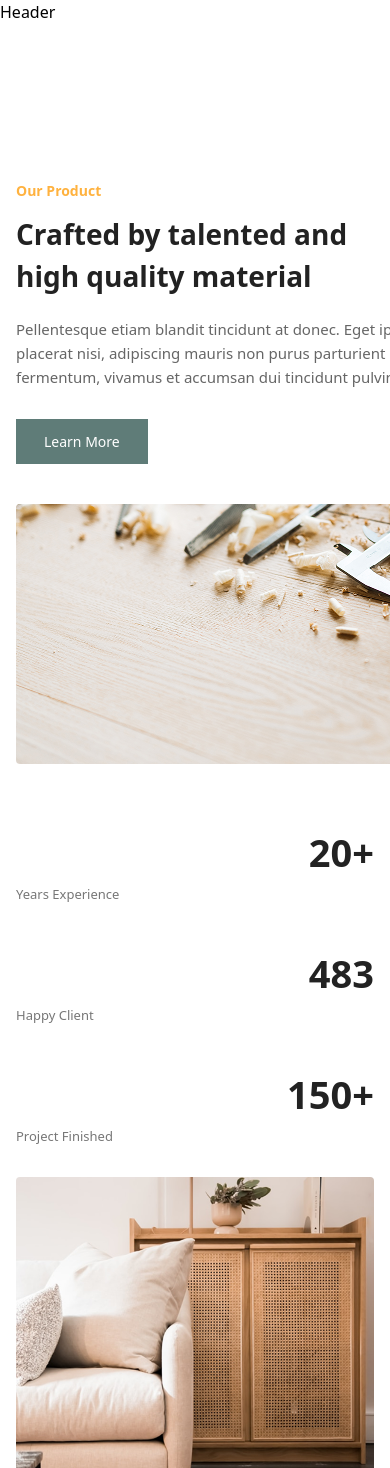
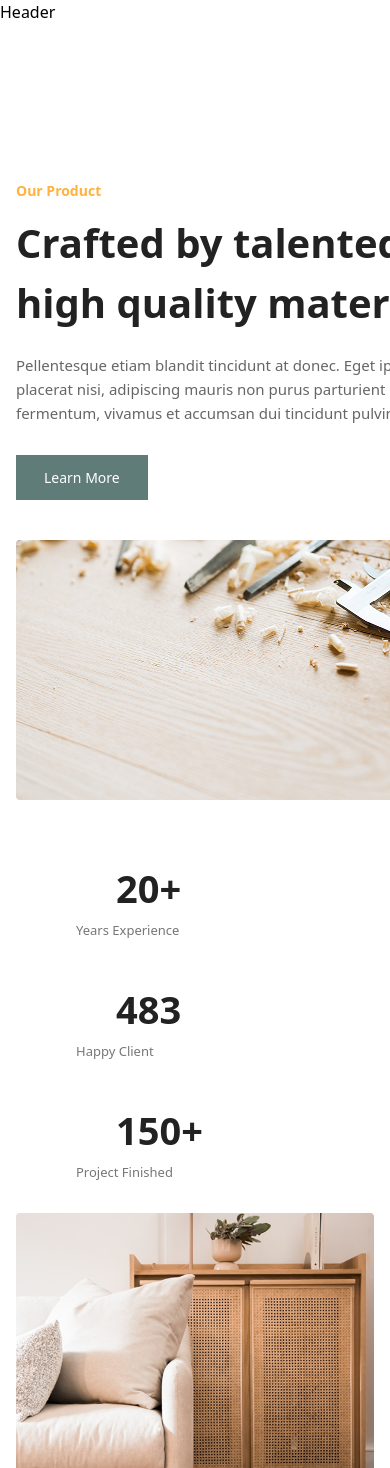
Before and after one commit to archis-academy/december-frontend-lalasia-2025, a React (Vite) app: page / in a window 390 px wide. Shown: the top 1468 px of the page. Built offline with nearby package versions, Linux system fonts and the light colour scheme; a web font is replaced by a local one.

Commit message:
[DE-14]-responsive düzeltildi

```diff
--- a/src/components/OurProduct/OurProduct.scss
+++ b/src/components/OurProduct/OurProduct.scss
@@ -78,13 +78,14 @@
       .stat {
         h3 {
           font-size: 38px;
-          text-align: right;
           font-weight: 700;
           color: #222;
+          padding-left: 100px;
         }
 
         span {
           font-size: 13px;
+          padding-left: 60px;
           color: #777;
         }
       }
@@ -111,11 +112,11 @@
     }
   }
 
-  @media (max-width: 576px) {
+  @media (max-width: 518px) {
     padding: 60px 0;
 
     .left h2 {
-      font-size: 28px;
+      font-size: 40px;
     }
 
     .stats {
```
